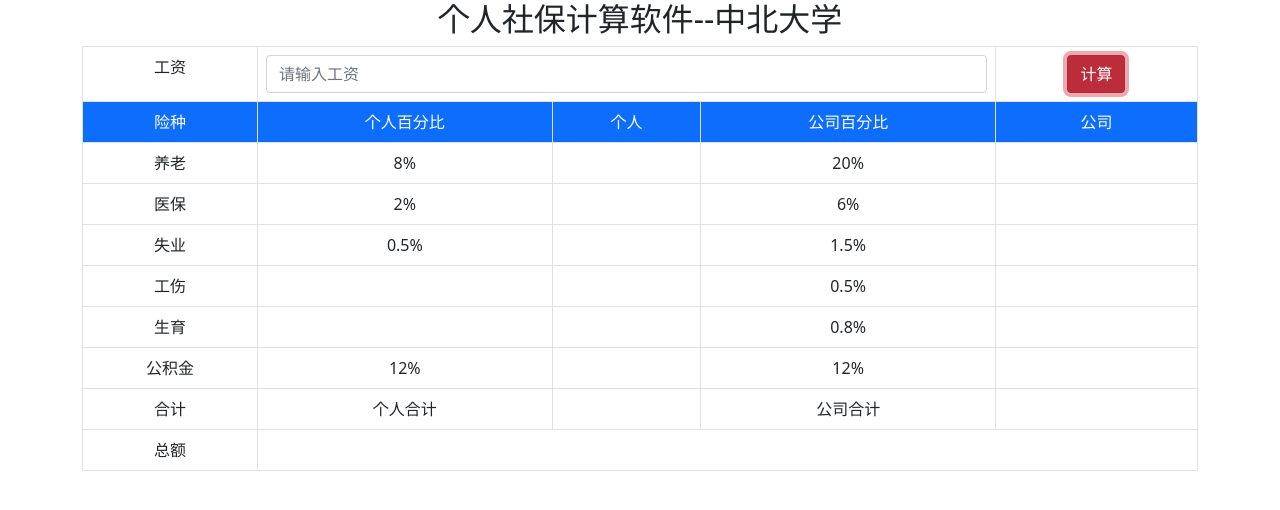
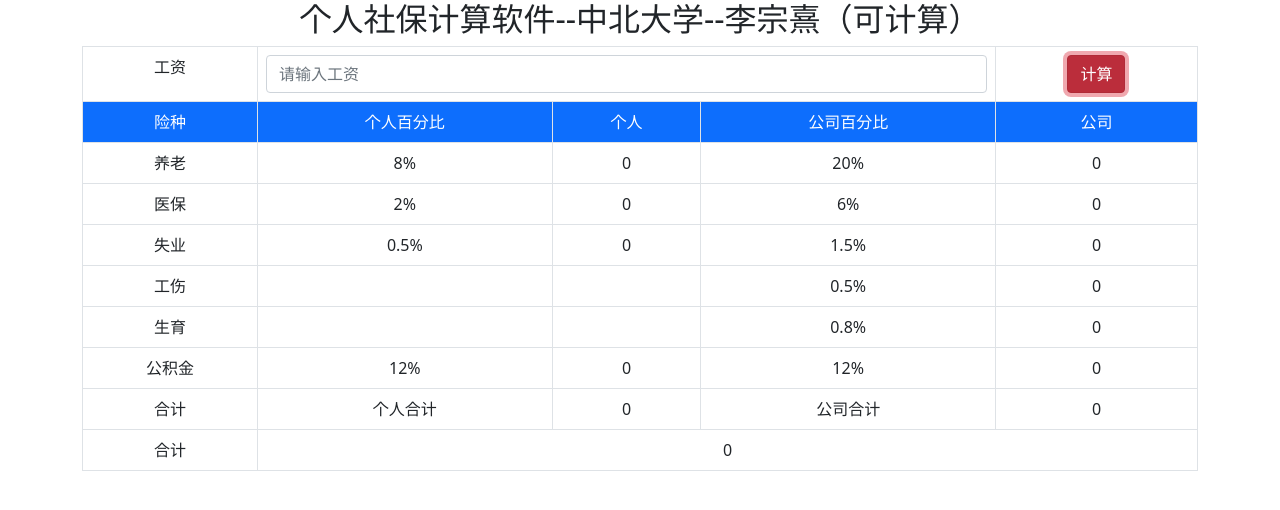
Before and after one commit to Forxcx/nuc2413042129Li-zongxi, a plain HTML site: page index.html in a window 1280 px wide. Both pictures are taken after a click on the button "计算". Drawn offline with nearby package versions, Linux system fonts and the light colour scheme.

Commit message:
Add files via upload

```diff
--- a/index.html
+++ b/index.html
@@ -12,12 +12,12 @@
 	</head>
 	<body>
 		<div class="container text-center">
-			<h2>个人社保计算软件--中北大学</h2>
+			<h2>个人社保计算软件--中北大学--李宗熹（可计算）</h2>
 			<table class="table table-bordered text-center" >
 				<tr>
 					<td>工资</td>
 					<td colspan="3"><input class="form-control" type="text" id="salary" placeholder="请输入工资"/></td>
-					<td><button  class="btn btn-danger">计算</button></td>
+					<td><button id="btn" class="btn btn-danger">计算</button></td>
 				</tr>
 				<tr class="bg-primary text-white">
 					<td>险种</td>
@@ -26,61 +26,130 @@
 					<td>公司百分比</td>
 					<td>公司</td>
 				</tr>
-				<tr>
+			<tr>
 					<td>养老</td>
 					<td>8%</td>
-					<td></td>
+					<td id="a"></td>
 					<td>20%</td>
-					<td></td>
+					<td id="b"></td>
 				</tr>
 				<tr>
 					<td>医保</td>
 					<td>2%</td>
-					<td></td>
+					<td id="c"></td>
 					<td>6%</td>
-					<td></td>
+					<td id="d"></td>
 				</tr>
 				<tr>
 					<td>失业</td>
 					<td>0.5%</td>
-					<td></td>
+					<td id="e"></td>
 					<td>1.5%</td>
-					<td></td>
+					<td id="f"></td>
 				</tr>
 				<tr>
 					<td>工伤</td>
 					<td></td>
 					<td></td>
 					<td>0.5%</td>
-					<td></td>
+					<td id="g"></td>
 				</tr>
 				<tr>
 					<td>生育</td>
 					<td></td>
 					<td></td>
 					<td>0.8%</td>
-					<td></td>
+					<td id="h"></td>
 				</tr>
 				<tr>
 					<td>公积金</td>
 					<td>12%</td>
-					<td></td>
+					<td id="i"></td>
 					<td>12%</td>
-					<td></td>
+					<td id="j"></td>
 				</tr>
 				<tr>
 					<td>合计</td>
-					<td colspan="1">个人合计</td>
-					<td></td>
-					<td colspan="1">公司合计</td>
-					<td></td>
+					<td>个人合计</td>
+					<td id="k"></td>
+					<td>公司合计</td>
+					<td id="l"></td>
 				</tr>
 				<tr>
-					<td>总额</td>
-					<td colspan="4"></td>
+					<td>合计</td>
+					<td colspan="4" id="m"></td>
 				</tr>
 			</table>
 		</div>
-
+		<script>
+			const btn=document.getElementById('btn');
+			const a=document.getElementById('a')
+			const b=document.getElementById('b')
+			const c=document.getElementById('c')
+			const d=document.getElementById('d')
+			const e=document.getElementById('e')
+			const f=document.getElementById('f')
+			const g=document.getElementById('g')
+			const h=document.getElementById('h')
+			const i=document.getElementById('i')
+			const j=document.getElementById('j')
+			const k=document.getElementById('k')
+			const l=document.getElementById('l')
+			const m=document.getElementById('m')
+			const s=document.getElementById('salary')
+			btn.addEventListener('click',function(){
+				a.value=s.value*0.08;
+				a.innerHTML=a.value;
+			});
+			btn.addEventListener('click',function(){
+				b.value=s.value*0.2;
+				b.innerHTML=b.value;
+			});
+			btn.addEventListener('click',function(){
+				c.value=s.value*0.02;
+				c.innerHTML=c.value;
+			});
+			btn.addEventListener('click',function(){
+				d.value=s.value*0.06;
+				d.innerHTML=d.value;
+			});
+			btn.addEventListener('click',function(){
+				e.value=s.value*0.005;
+				e.innerHTML=e.value;
+			});
+			btn.addEventListener('click',function(){
+				f.value=s.value*0.015;
+				f.innerHTML=f.value;
+			});
+			btn.addEventListener('click',function(){
+				g.value=s.value*0.005;
+				g.innerHTML=g.value;
+			});
+			btn.addEventListener('click',function(){
+				h.value=s.value*0.008;
+				h.innerHTML=h.value;
+			});
+			btn.addEventListener('click',function(){
+				i.value=s.value*0.12;
+				i.innerHTML=i.value;
+			});
+			btn.addEventListener('click',function(){
+				j.value=s.value*0.12;
+				j.innerHTML=j.value;
+			});
+			btn.addEventListener('click',function(){
+				k.value=a.value+c.value+e.value+i.value;
+				k.innerHTML=k.value;
+			});
+			btn.addEventListener('click',function(){
+				l.value=b.value+d.value+f.value+g.value+h.value+j.value;
+				l.innerHTML=l.value;
+			});
+			btn.addEventListener('click',function(){
+				m.value=l.value+s.value*1;
+				m.innerHTML=m.value;
+				console.log(s.value);
+			});
+		</script>
 	</body>
 </html>
```
